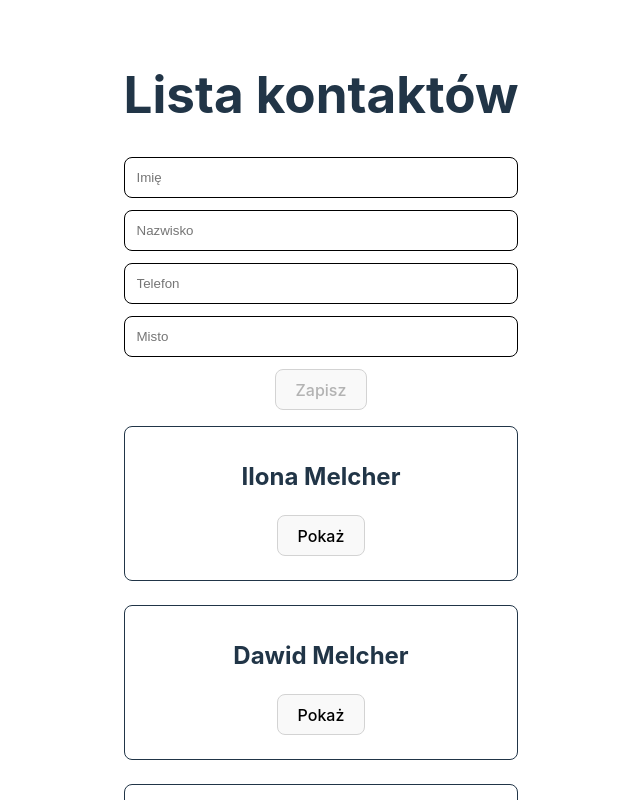
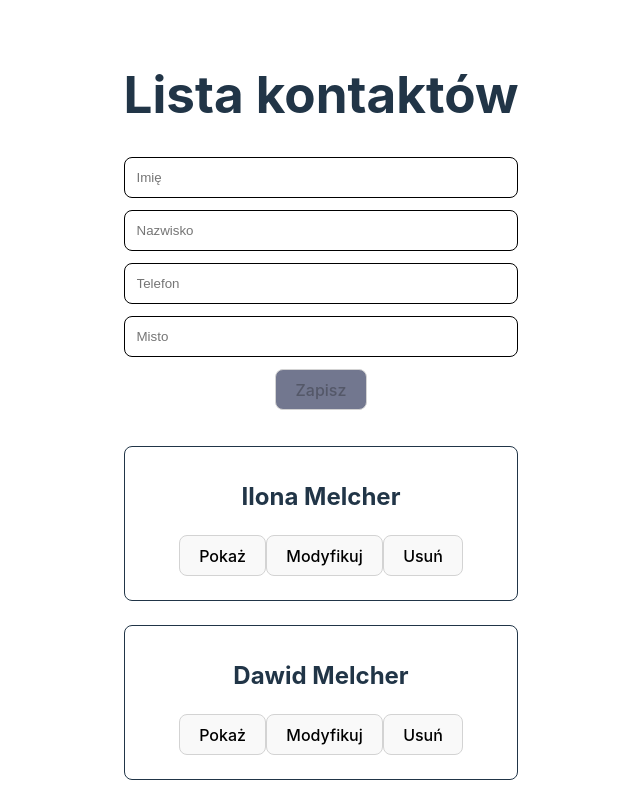
Before and after one commit to Ilona8895/Contact_List_React, a React (Vite) app: page / in a window 1280 px wide. Both pictures are taken after a click on the button "Dodaj". Shown: the top 800 px of the page, without its empty margins (319-959 px from the left). Built offline with nearby package versions, Linux system fonts and the light colour scheme.

Commit message:
modify and delete contact

```diff
--- a/src/App.jsx
+++ b/src/App.jsx
@@ -27,15 +27,16 @@ const initialPeople = [
 
 function App() {
   const [isFormShown, setIsFormShown] = useState(false);
-  const handleFormShowCLick = () => setIsFormShown(true);
   const [people, setPeople] = useState(initialPeople);
 
-  const addPerson = (data) => {
+  const handleFormShowCLick = () => setIsFormShown(true);
+
+  function addPerson(data) {
     console.log(data);
     const newPeople = [...people, data];
     setPeople(newPeople);
     setIsFormShown(false);
-  };
+  }
 
   return (
     <>
--- a/src/components/Form.css
+++ b/src/components/Form.css
@@ -3,3 +3,8 @@ input {
   padding: 12px;
   width: 100%;
 }
+
+form button {
+  background-color: rgb(114, 119, 143);
+  margin-bottom: 20px;
+}
--- a/src/components/Form.jsx
+++ b/src/components/Form.jsx
@@ -3,18 +3,23 @@ import { useState } from "react";
 
 import "./Form.css";
 
-export const Form = ({ onAddPerson }) => {
-  const [name, setName] = useState("");
-  const [surname, setSurname] = useState("");
-  const [tel, setTel] = useState("");
-  const [city, setCity] = useState("");
-
+export const Form = ({ onAddPerson, modPersonForm, onModPerson }) => {
+  const [name, setName] = useState(modPersonForm ? modPersonForm.name : "");
+  const [surname, setSurname] = useState(
+    modPersonForm ? modPersonForm.surname : ""
+  );
+  const [tel, setTel] = useState(modPersonForm ? modPersonForm.tel : "");
+  const [city, setCity] = useState(modPersonForm ? modPersonForm.city : "");
+  // console.log(modPersonForm);
   return (
     <form
       action=""
       onSubmit={(e) => {
         e.preventDefault();
-        onAddPerson({ name, surname, tel, city });
+        // console.log({ name, surname, tel, city });
+
+        if (modPersonForm) onModPerson({ name, surname, tel, city });
+        if (onAddPerson) onAddPerson({ name, surname, tel, city });
       }}
     >
       <div>
--- a/src/components/PersonInfo.jsx
+++ b/src/components/PersonInfo.jsx
@@ -1,11 +1,13 @@
-/* eslint-disable react/prop-types */
 import { Tel } from "./Tel";
 import { useState } from "react";
+import { Form } from "./Form";
 
 import "./PersonInfo.css";
 
 export const PersonInfo = (props) => {
   const [isExpanded, setIsExpanded] = useState(false);
+  const [isModify, setModify] = useState(false);
+  const [values, setValues] = useState(props);
 
   const buttonEl = (
     <button
@@ -17,21 +19,42 @@ export const PersonInfo = (props) => {
     </button>
   );
 
+  const handleDeletePerson = (e) => {
+    e.target.closest("li").remove();
+  };
+
+  function modPerson(data) {
+    // console.log(props);
+    // console.log(data);
+    setValues(data);
+    setModify(false);
+    // return data;
+  }
+
+  const handleModifyPerson = () => {
+    setModify(true);
+  };
+
   return (
+    <>
       <li className={isExpanded ? "active" : ""}>
         <h2>
-        {props.name} {props.surname}
+          {values.name} {values.surname}
         </h2>
         {buttonEl}
 
         {isExpanded && (
           <>
             <h3>
-            Tel: <Tel tel={props.tel} />
+              Tel: <Tel tel={values.tel} />
             </h3>
-          {props.city && <h3>Miasto: {props.city}</h3>}
+            {values.city && <h3>Miasto: {values.city}</h3>}
           </>
         )}
+        <button onClick={handleModifyPerson}>Modyfikuj</button>
+        <button onClick={handleDeletePerson}>Usuń</button>
       </li>
+      {isModify && <Form modPersonForm={values} onModPerson={modPerson} />}
+    </>
   );
 };
```
Also changed, not shown: src/components/ModifyUser.jsx (deleted). Lines whose indentation alone changed are shown as unchanged.
